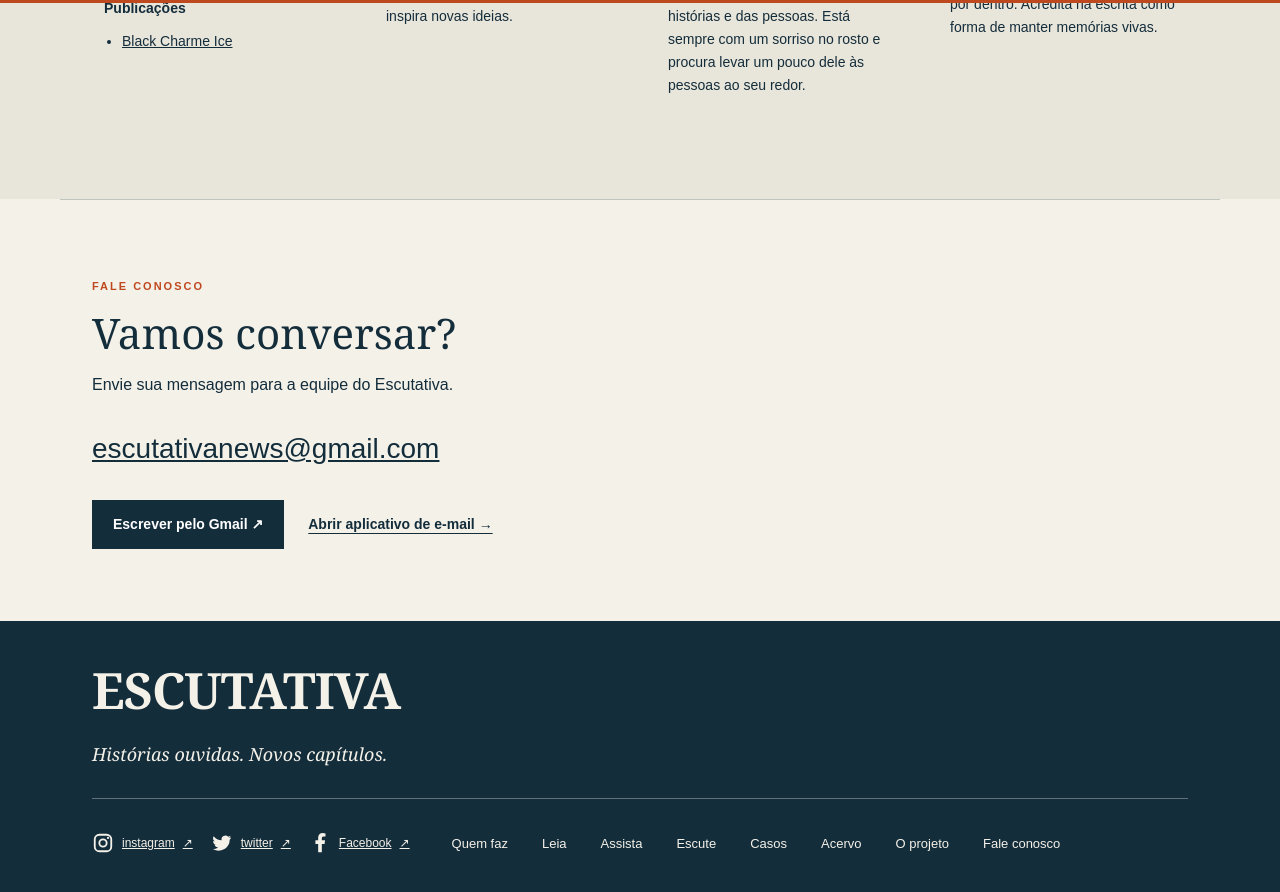
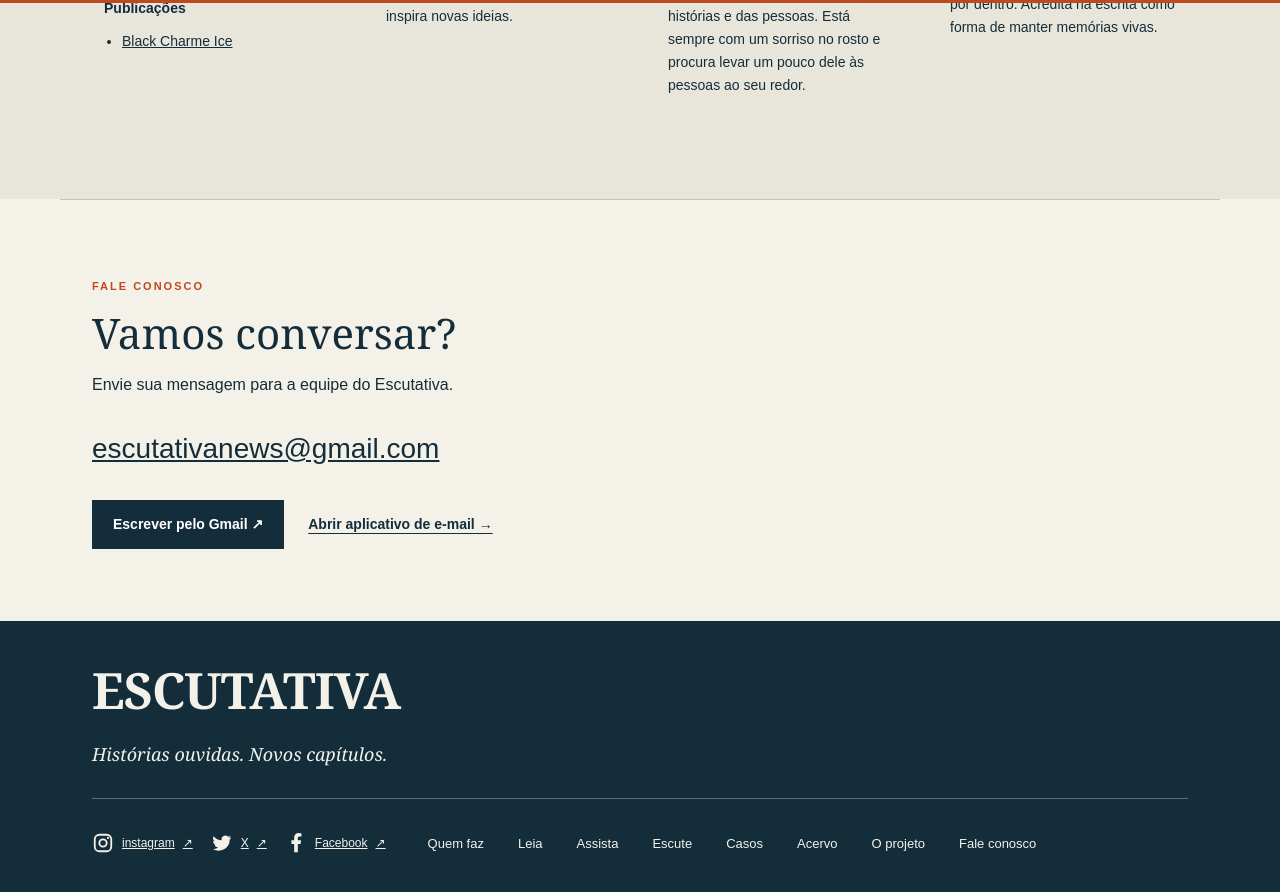
Before and after one commit to iarleyoliveira/ESCUTATIVA, a Jekyll site: the page built from index.html, in a window 1280 px wide and 900 px high, scrolled down 6456 px. Shown: the top 892 px of the window. Built offline with Jekyll 4.4.1, drawn with Linux system fonts in a browser that asks for light colours.

Commit message:
Update _data/equipe.yml (via Pages CMS)

```diff
--- a/_data/equipe.yml
+++ b/_data/equipe.yml
@@ -25,7 +25,7 @@ members:
 socials:
   - name: instagram
     url: https://www.instagram.com/oescutativa/
-  - name: twitter
+  - name: X
     url: https://x.com/oescutativa
   - name: Facebook
     url: https://www.facebook.com/profile.php?id=61596955162786
```
